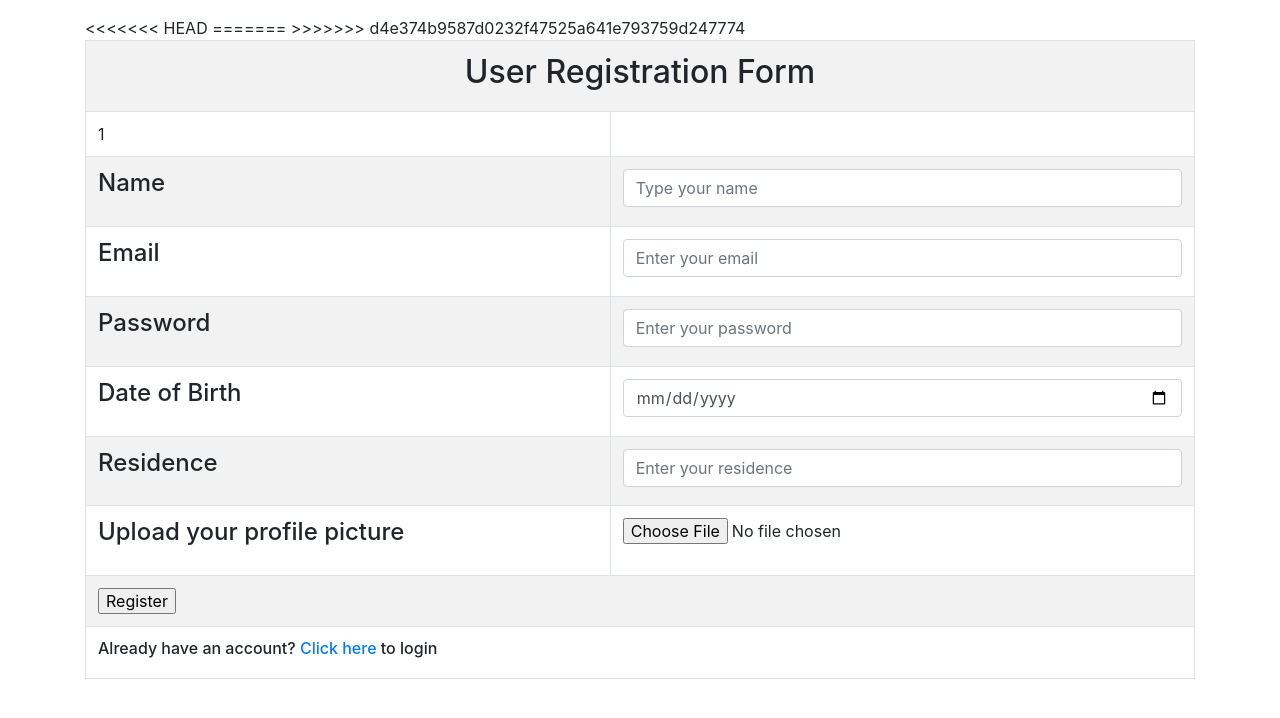
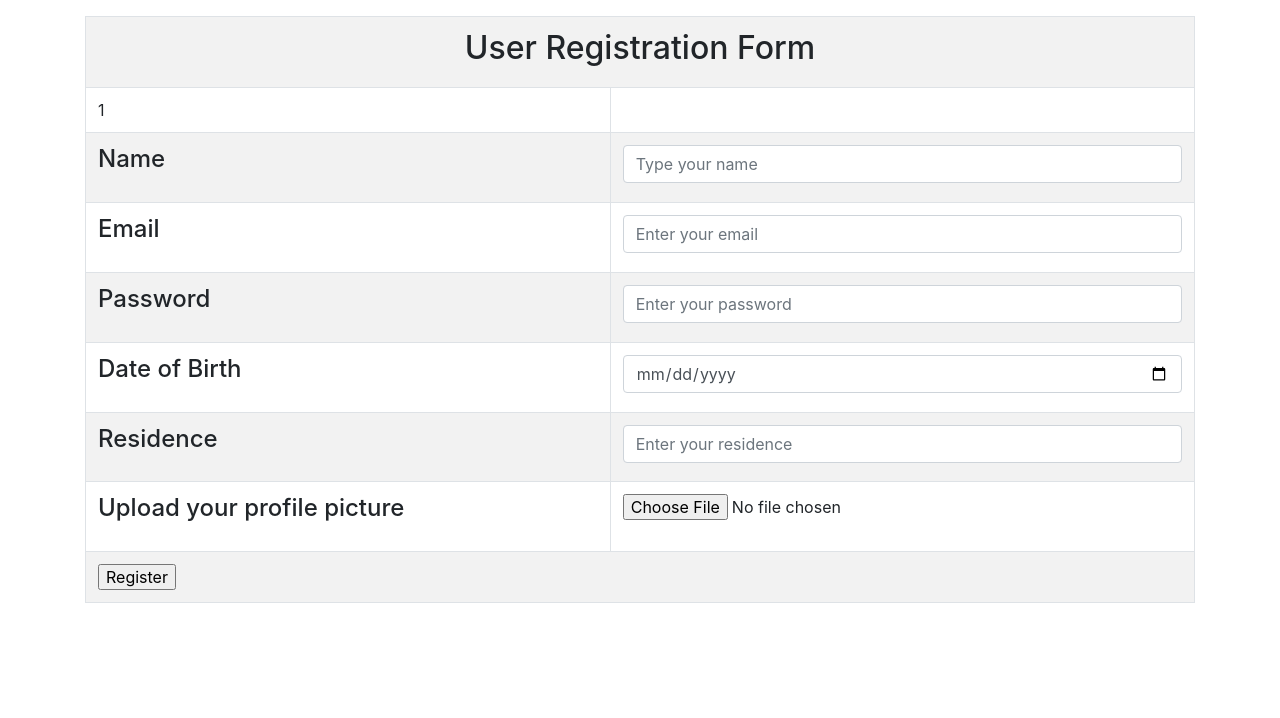
Before and after one commit to CodyBu/Photo-Album, a PHP site: page /form1.php?msg=1 in a window 1280 px wide. Shown: the part 56-774 px from the top of the page. Run offline with PHP 8.4, Linux system fonts and the light colour scheme.

Commit message:
Fix bugs

```diff
--- a/create_album.php
+++ b/create_album.php
@@ -18,7 +18,7 @@
 
                     <div class = "form-group">
                         <tr>
-                            <td colspan = "2" align = "center"><h2>User Registration Form</h2></td>
+                            <td colspan = "2" align = "center"><h2>Create Album</h2></td>
                         </tr>
                     </div>
 
--- a/form1.php
+++ b/form1.php
@@ -83,17 +83,6 @@
                                 </td>
 
                             </tr>
-<<<<<<< HEAD
-=======
-
-                        <tr>
-
-                                <td colspan = "2"><h6>Already have an account?<a href = "index.php"> Click here </a>to login</h6></td>
-                            </tr>
-
-
-
->>>>>>> d4e374b9587d0232f47525a641e793759d247774
                     </div>
                 </table>
             </form>
--- a/login_action.php
+++ b/login_action.php
@@ -12,7 +12,12 @@
     $users = mysqli_num_rows($results);
     $row = mysqli_fetch_array($results);
 
+
+    $_SESSION['name'] = $row['User_Name'];
     $_SESSION['email'] = $row['User_Email'];
+    $_SESSION['dob'] = $row['User_Dob'];
+    $_SESSION['dom'] = $row['User_Dom'];
+    $_SESSION['pic'] = $row['User_Picture'];
     $_SESSION['user_id'] = $row['User_Id'];
 
     if($users >0){
--- a/reg_action.php
+++ b/reg_action.php
@@ -1,5 +1,5 @@
-
 <?php
+    ob_start();
     $name = $_POST['name'];
     $email = $_POST['email'];
     $password = $_POST['password'];
@@ -9,7 +9,7 @@
     $filename = $_FILES['pic']['name'];
     $tmpname = $_FILES['pic']['tmp_name'];
 
-            $destination = "uploads/".rand().$filename;        //generate random number & concatinate with filename & store in folder "uploads"
+    $destination = "uploads/profile-photos".rand().$filename;        //generate random number & concatinate with filename & store in folder "uploads"
     move_uploaded_file($tmpname,$destination);
 
     include("connection.php");
```
Also changed, not shown: connection.php (+0 -10 lines), 3 other files. Lines whose indentation alone changed are shown as unchanged.
